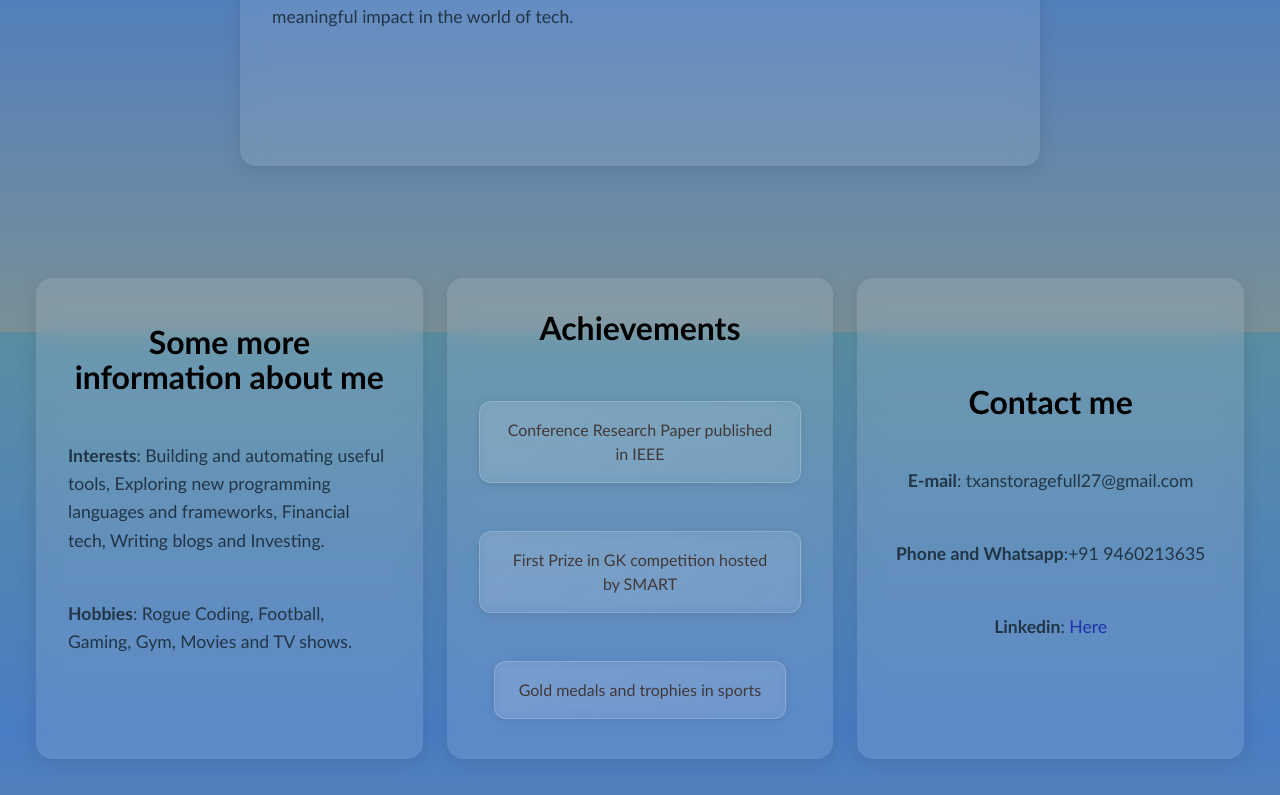
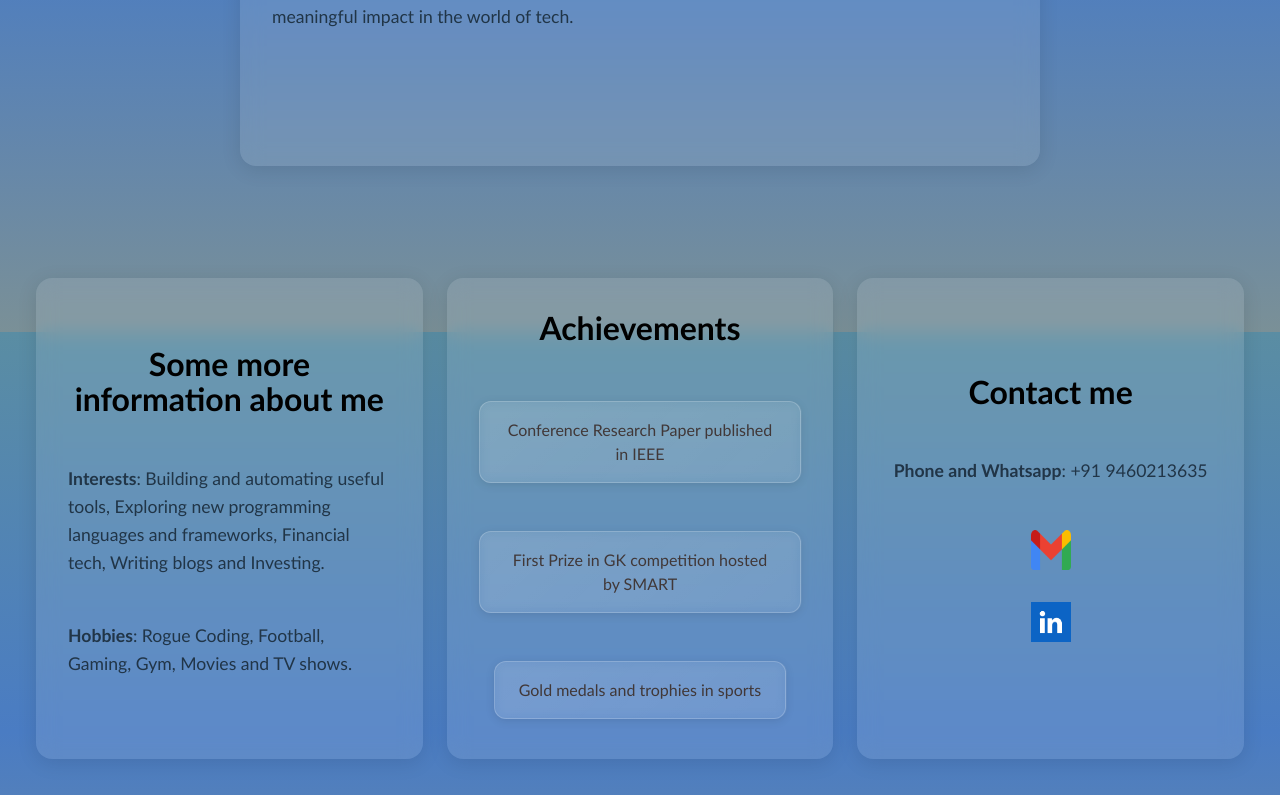
Before and after one commit to C1earNote/website, a React (Vite) app: page / in a window 1280 px wide. Shown: the part 468-1263 px from the top of the page. Built offline with nearby package versions, Linux system fonts and the light colour scheme.

Commit message:
ClicktoCopy

```diff
--- a/src/Pages/Home.jsx
+++ b/src/Pages/Home.jsx
@@ -1,28 +1,56 @@
-import "../css/Home.css"
+import React, { useState } from "react";
+import "../css/Home.css";
 
 function Home() {
+  const [copied, setCopied] = useState(false);
+
+  const handleClick = () => {
+    navigator.clipboard.writeText('txanstoragefull27@gmail.com')
+      .then(() => {
+        setCopied(true);
+        setTimeout(() => setCopied(false), 2000);
+      })
+      .catch((err) => {
+        console.error('Failed to copy text: ', err);
+      });
+  };
+
   return (
     <>
       <div className="home-container">
         <div className="home-content">
           <h1>Hey! I'm Tanishq Nigam</h1>
-                <p>I'm in my 4th year of Computer Science and Engineering at Kalinga Institute of Industrial Technology, always had a genuine passion for technology and a love for solving complex problems. What sets me apart? I learn fast and adapt quickly to new environments whether it’s in the classroom or the real world. I’m always looking to grow, pick up new skills, and make a meaningful impact in the world of tech.</p>
+          <p>
+            I'm in my 4th year of Computer Science and Engineering at Kalinga Institute of Industrial Technology, always had a genuine passion for technology and a love for solving complex problems.
+            What sets me apart? I learn fast and adapt quickly to new environments whether it’s in the classroom or the real world.
+            I’m always looking to grow, pick up new skills, and make a meaningful impact in the world of tech.
+          </p>
         </div>
       </div>
+
       <div className="sec-cont">
         <div className="more-info">
           <h1>Some more information about me</h1>
           <p><b>Interests</b>: Building and automating useful tools, Exploring new programming languages and frameworks, Financial tech, Writing blogs and Investing.</p>
           <p><b>Hobbies</b>: Rogue Coding, Football, Gaming, Gym, Movies and TV shows.</p>
-            <p></p>
         </div>
 
         <div className="achievements">
           <h1>Achievements</h1>
-  <a href="https://ieeexplore.ieee.org/document/10963114" target="_blank" rel="noopener noreferrer" className="achievement-box">
+          <a
+            href="https://ieeexplore.ieee.org/document/10963114"
+            target="_blank"
+            rel="noopener noreferrer"
+            className="achievement-box"
+          >
             Conference Research Paper published in IEEE
           </a>
-  <a href="https://www.linkedin.com/posts/tanishq-nigam-27501023b_smart-certificate-activity-7191158578794098689-5Jn7?utm_source=share&utm_medium=member_desktop&rcm=ACoAADufwnkBiPdayCxNjPHgBLEu8ZQ2hfqoSdQ" target="_blank" rel="noopener noreferrer" className="achievement-box">
+          <a
+            href="https://www.linkedin.com/posts/tanishq-nigam-27501023b_smart-certificate-activity-7191158578794098689-5Jn7?utm_source=share&utm_medium=member_desktop&rcm=ACoAADufwnkBiPdayCxNjPHgBLEu8ZQ2hfqoSdQ"
+            target="_blank"
+            rel="noopener noreferrer"
+            className="achievement-box"
+          >
             First Prize in GK competition hosted by SMART
           </a>
           <a className="achievement-box">
@@ -32,13 +60,26 @@ function Home() {
 
         <div className="contact-card">
           <h1>Contact me</h1>
-            <p><b>E-mail</b>: txanstoragefull27@gmail.com</p>
-            <p><b>Phone and Whatsapp</b>:+91 9460213635</p>
-            <p><b>Linkedin</b>: <a href="https://www.linkedin.com/in/tanishq-nigam-27501023b/" target="_blank" rel="noopener noreferrer">Here</a></p>
+          <p><b>Phone and Whatsapp</b>: +91 9460213635</p>
+          <img
+            src="/gmail.png"
+            alt="G-Mail"
+            onClick={handleClick}
+            className="cursor-pointer"
+            style={{ width: '40px', height: '40px' }}
+          />
+          {copied && <p style={{ color: 'green' }}>Copied to clipboard!</p>}
+          <a
+            href="https://www.linkedin.com/in/tanishq-nigam-27501023b/"
+            target="_blank"
+            rel="noopener noreferrer"
+          >
+            <img src="/linkedin.png" alt="Linkedin" style={{ width: '40px', height: '40px' }} />
+          </a>
         </div>
       </div>
     </>
-    )
+  );
 }
 
-export default Home
+export default Home;
```
Also changed, not shown: public/gmail.png (added), public/linkedin.png (added). Lines whose indentation alone changed are shown as unchanged.
